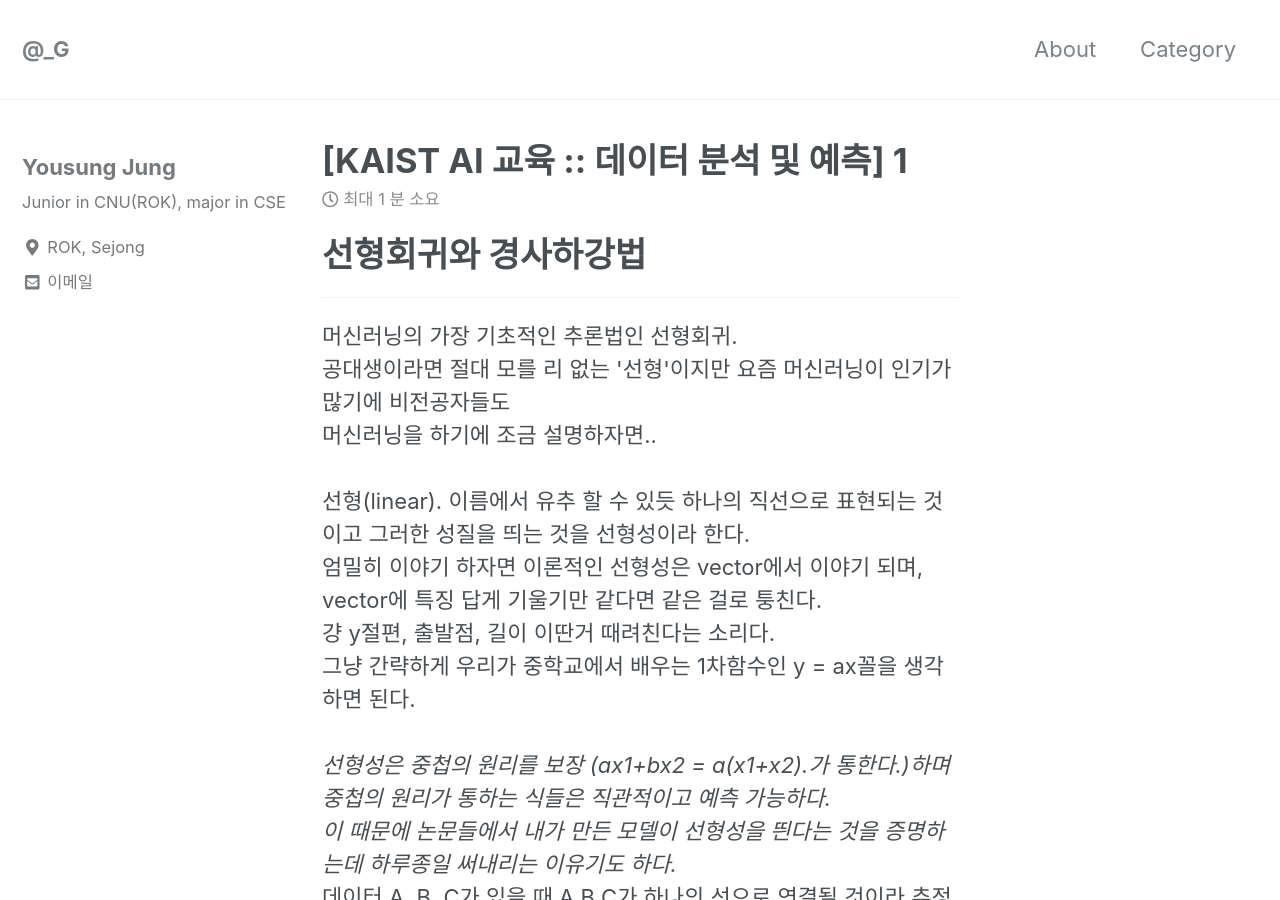
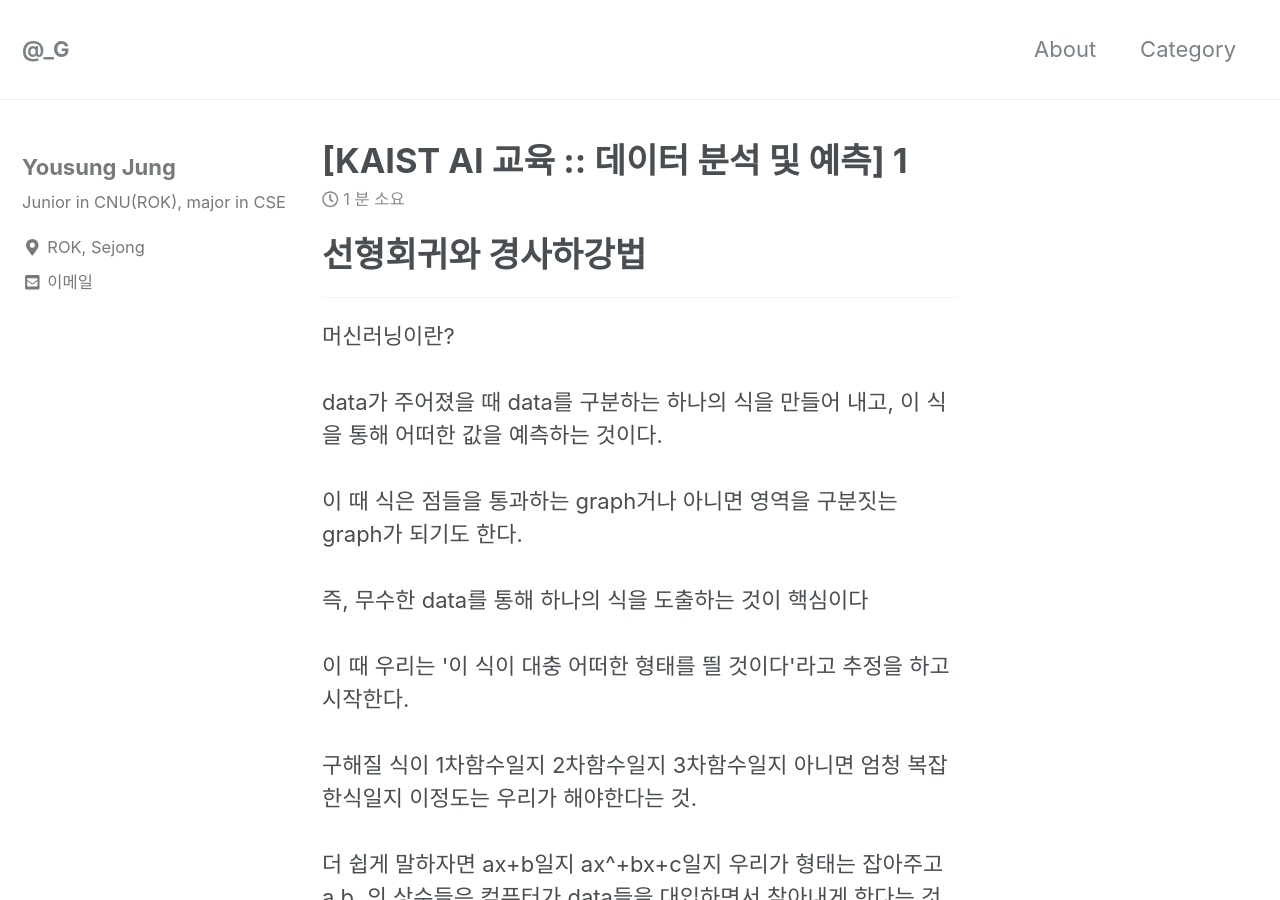
Before and after one commit to can019/can019.github.io, a Jekyll site: the page built from _posts/2020-08-18-KAIST-AI-1.md, in a window 1280 px wide and 900 px high. Built offline with Jekyll 4.4.1, drawn with Linux system fonts in a browser that asks for light colours; nearby versions of some CDN libraries; some of the changed text lies outside the part shown.

Commit message:
20200818_2 modified

```diff
--- a/_posts/2020-08-18-KAIST-AI-1.md
+++ b/_posts/2020-08-18-KAIST-AI-1.md
@@ -7,19 +7,47 @@ categories: DeepLearning DataAnalyze
 
 <hr/>
 <p>
-머신러닝의 가장 기초적인 추론법인 선형회귀.<br/>
+머신러닝이란?<br/><br/>
+data가 주어졌을 때 data를 구분하는 하나의 식을 만들어 내고, 이 식을 통해 어떠한 값을 예측하는 것이다.<br/><br/>
+이 때 식은 점들을 통과하는 graph거나 아니면 영역을 구분짓는 graph가 되기도 한다.<br/><br/>
 
-공대생이라면 절대 모를 리 없는 '선형'이지만 요즘 머신러닝이 인기가 많기에 비전공자들도 <br/>
+즉, 무수한 data를 통해 하나의 식을 도출하는 것이 핵심이다 <br/><br/>
+이 때 우리는 '이 식이 대충 어떠한 형태를 띌 것이다'라고 추정을 하고 시작한다.<br/><br/>
+
+구해질 식이 1차함수일지 2차함수일지 3차함수일지 아니면 엄청 복잡한식일지 이정도는 우리가 해야한다는 것.<br/><br/>
+더 쉽게 말하자면  ax+b일지 ax^+bx+c일지 우리가 형태는 잡아주고 a b..의 상수들은 컴퓨터가 data들을 대입하면서 찾아내게 한다는 것이다.<br/><br/>
+이 때 저 식을 가설(Hypothesis)이라하며 H(x)로 표현한다.<br/><br/>
+
+</p>
+<hr/>
+<p>
+오늘 다룰 것은 머신러닝의 가장 기초적인 추론법인 선형회귀.<br/><br/>
+
+공대생이라면 절대 모를 리 없는 '선형'이지만 요즘 머신러닝이 인기가 많기에 비전공자들도
 머신러닝을 하기에 조금 설명하자면..<br/><br/>
 
-선형(linear). 이름에서 유추 할 수 있듯 하나의 직선으로 표현되는 것이고 그러한 성질을 띄는 것을 선형성이라 한다.<br/>
-엄밀히 이야기 하자면 이론적인 선형성은 vector에서 이야기 되며, vector에 특징 답게 기울기만 같다면 같은 걸로 퉁친다.<br/>
-걍 y절편, 출발점, 길이 이딴거 때려친다는 소리다.<br/>
-그냥 간략하게 우리가 중학교에서 배우는 1차함수인 y = ax꼴을 생각하면 된다.<br/><br/>
+선형(linear). 이름에서 유추 할 수 있듯 하나의 직선으로 표현되는 것이고 그러한 성질을 띄는 것을 선형성이라 한다.<br/><br/>
+
+엄밀히 이야기 하자면 이론적인 선형성은 vector에서 이야기 되며, vector에 특징 답게 기울기만 같다면 같은 걸로 퉁친다.<br/><br/>
+
+걍 y절편, 출발점, 길이 이딴거 때려친다는 소리다.<br/><br/>
+
+그냥 간략하게 우리가 중학교에서 배우는 1차함수인 y = ax꼴을 생각하면 된다.<br/><br/><br/>
 
 <i>선형성은 중첩의 원리를 보장 (ax1+bx2 = a(x1+x2).가 통한다.)하며 중첩의 원리가 통하는 식들은 직관적이고 예측 가능하다.<br/>
-이 때문에 논문들에서 내가 만든 모델이 선형성을 띈다는 것을 증명하는데 하루종일 써내리는 이유기도 하다.</i><br/>
 
-데이터 A, B, C가 있을 때 A B C가 하나의 선으로 연결될 것이라 추정하는 것이 선형회귀.
+이 때문에 논문들에서 내가 만든 모델이 선형성을 띈다는 것을 증명하는데 하루종일 써내리는 이유기도 하다.</i><br/><br/><br/>
+
 
 </p>
+<hr/>
+<p>
+이제 선형회귀에 대해 다시 설명하자면 선형식인 H(x)를 찾아내는 것이다.
+그리고 H(x)가 x하나에 대해서 변한다면 단순 회귀 분석, 둘 이상이라면 다중 회귀 분석이라 한다.<br/>
+
+단순 : H(x) = Wx1+b<br/>
+다중 : H(x) = W1x1 + W2x2 +....Wnxn+b<br/>
+
+<br/><br/>
+
+</p>
```
